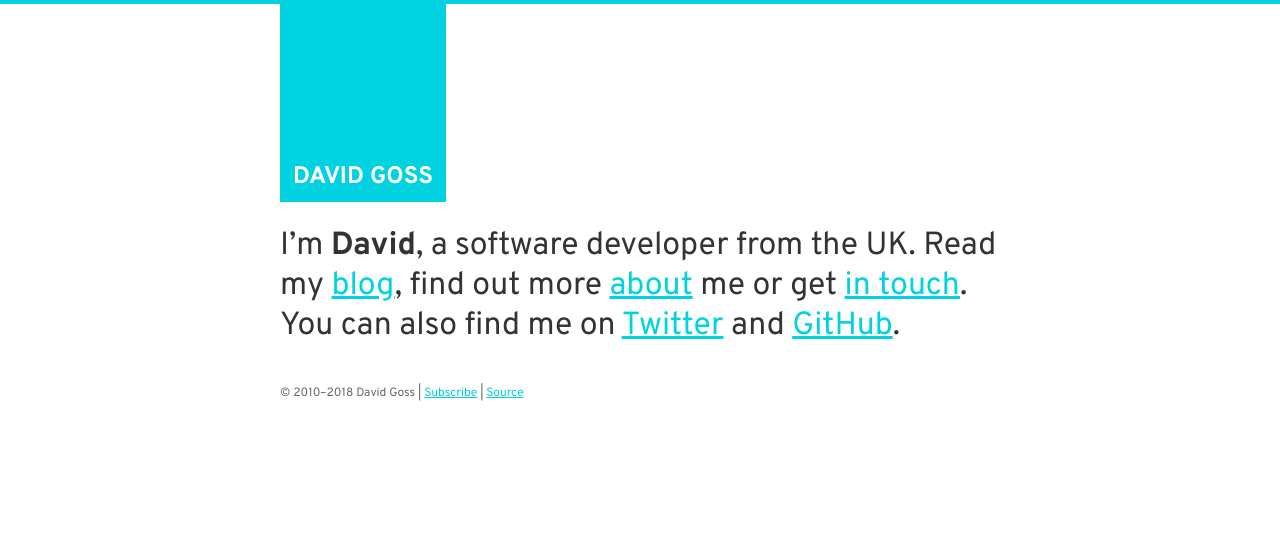
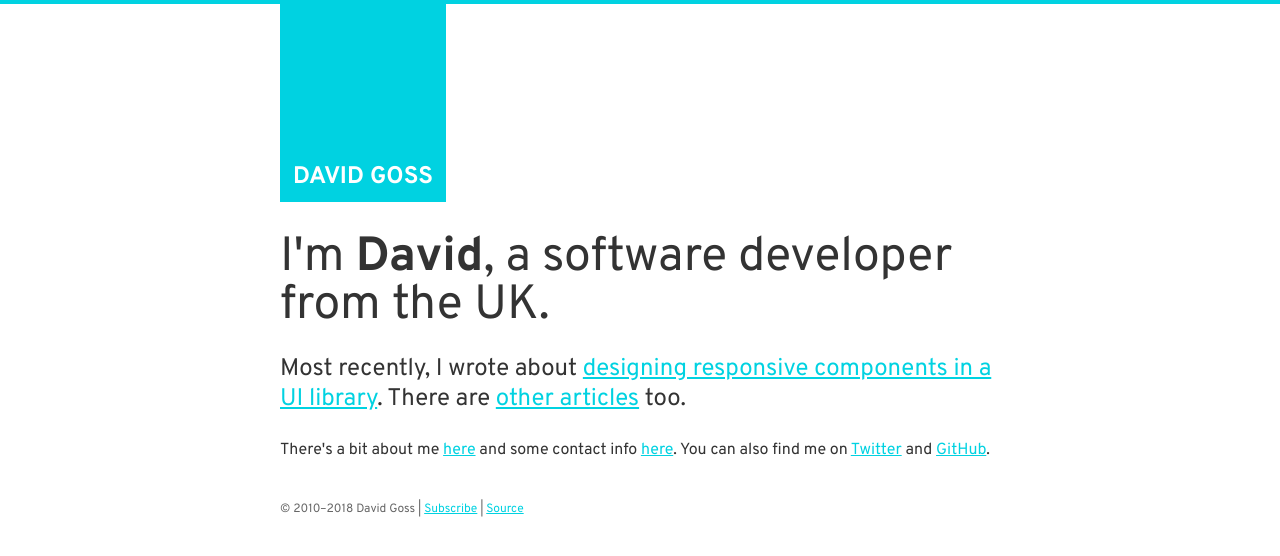
Before and after one commit to davidjgoss/davidjgoss.co, a Jekyll site: the page built from index.md, in a window 1280 px wide. Shown: the top 556 px of the page. Built offline with Jekyll 4.4.1, drawn with Linux system fonts in a browser that asks for light colours; some web fonts are replaced.

Commit message:
rework home page
make it more conversational and actually mention (and link to) the latest post

talk about articles rather than a blog

```diff
--- a/_layouts/home.html
+++ b/_layouts/home.html
@@ -5,7 +5,11 @@
 <a href="/" class="site-logo">David Goss</a>
 <main class="main" role="main">
     <section class="site-intro">
-        {{ content }}
+        <p>I'm <strong>David</strong>, a software developer from the UK.</p>
+
+        <p>Most recently, I wrote about {% for post in site.categories.blog limit:1 %}<a href="{{ post.url }}">{{ post.latest }}</a>{% endfor %}. There are <a href="/blog">other articles</a> too.</p>
+
+        <p>There's a bit about me <a href="/about.html">here</a> and some contact info <a href="/contact.html">here</a>. You can also find me on <a href="https://twitter.com/davidjgoss">Twitter</a> and <a href="https://github.com/davidjgoss">GitHub</a>.</p>
     </section>
 </main>
 {% include footer.html %}
--- a/_sass/_landmarks.scss
+++ b/_sass/_landmarks.scss
@@ -77,7 +77,21 @@
 
 .site-intro {
 	clear: left;
-	font-size: 2rem;
-	line-height: 1.25em;
-	padding-top: 1.5rem;
+	padding-top: 2rem;
+
+	p {
+		&:first-child {
+			font-size: 3rem;
+			line-height: 1em;
+		}
+
+		&:nth-child(2) {
+			font-size: 1.5rem;
+			line-height: 1.25em;
+		}
+
+		& + p {
+			margin-top: 1.5rem;
+		}
+	}
 }
--- a/blog/_posts/2016-02-28-designing-responsive-components-in-a-ui-library.md
+++ b/blog/_posts/2016-02-28-designing-responsive-components-in-a-ui-library.md
@@ -6,6 +6,8 @@ tags:
 - design
 summary:
   I've been working on a standard CSS framework and UI library at work for the past little while, and it's thrown up some tricky challenges. One of the more interesting ones has been that of how to design components to be responsive without knowing which context(s) they'll be used in.
+latest:
+  designing responsive components in a UI library
 ---
 
 I've been working on a standard CSS framework and UI library at work for the past little while, and it's thrown up some tricky challenges. One of the more interesting ones has been that of how to design components to be responsive without knowing which context(s) they'll be used in.
--- a/index.md
+++ b/index.md
@@ -1,4 +1,3 @@
 ---
 layout: home
 ---
-I'm **David**, a software developer from the UK. Read my [blog](/blog), find out more [about](/about) me or get [in touch](/contact). You can also find me on [Twitter](https://twitter.com/davidjgoss) and [GitHub](https://github.com/davidjgoss).
```
Also changed, not shown: blog/_posts/2016-02-24-elegant-async-talk.md (+2 -0 lines).
